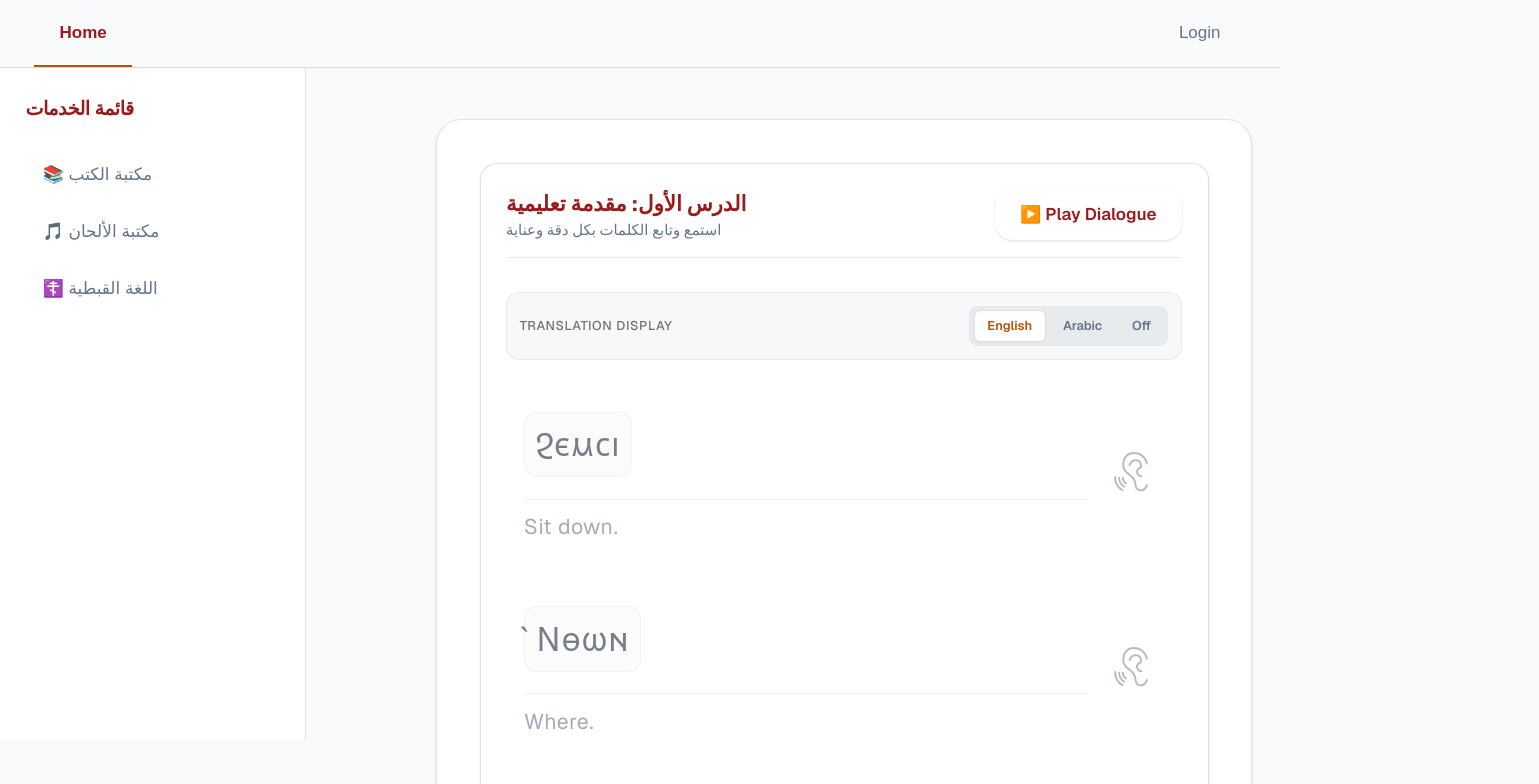
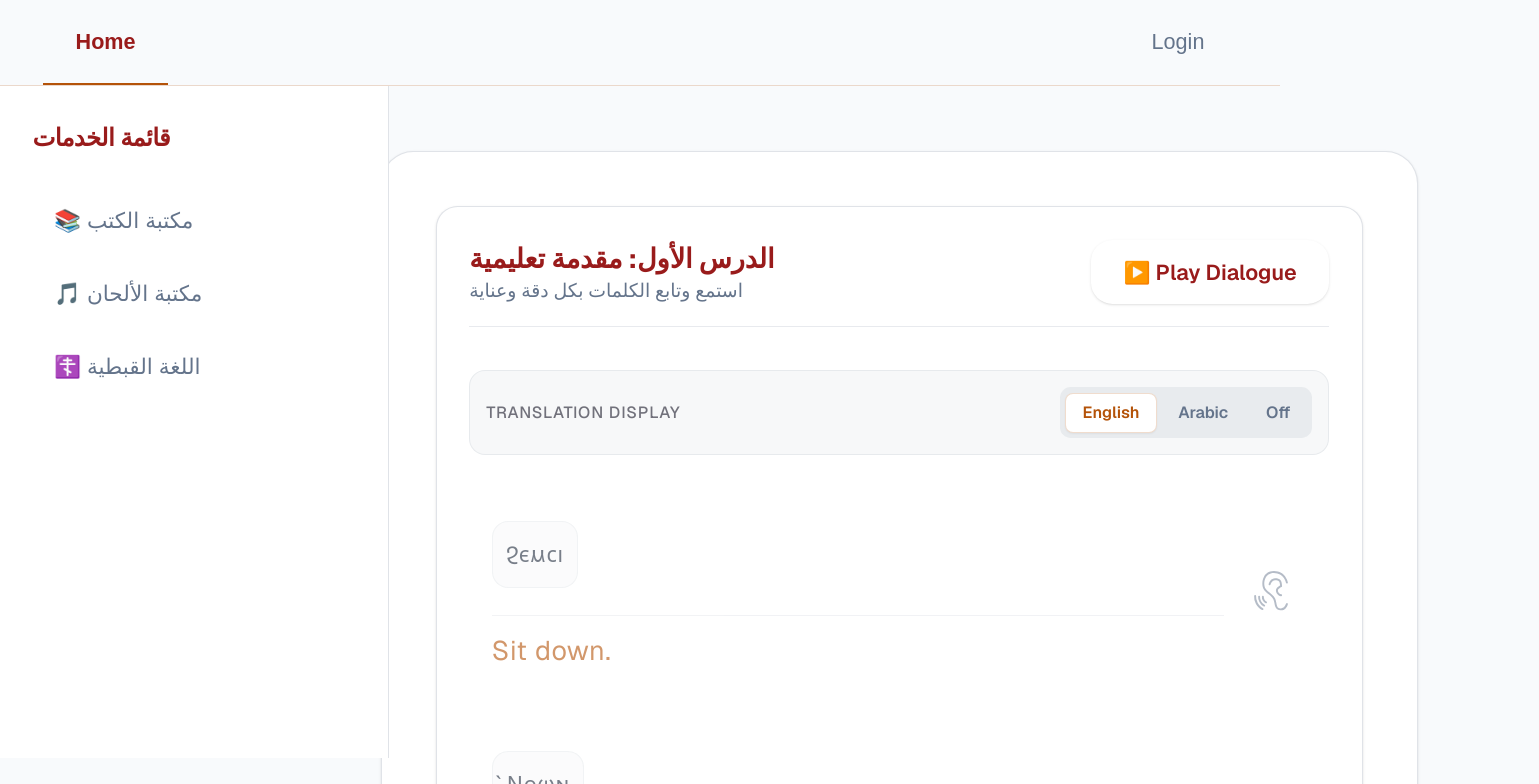
Before and after one commit to DrminaEmad/coptic_conversations, a Next.js app in the folder coptic_conversations/: page / in a window 1280 px wide. Both pictures are taken after a click on the button "English". Shown: the top 784 px of the page, 1539 px wide, since content can reach past the window. Built offline with nearby package versions, Linux system fonts and the light colour scheme.

Commit message:
font size optimized

```diff
--- a/coptic_conversations/app/globals.css
+++ b/coptic_conversations/app/globals.css
@@ -11,7 +11,7 @@
   /* 📱 MOBILE SIZING (Default Baseline) */
   /* Scales the default 16px down slightly to 15px so dense Coptic/Arabic scripts */
   /* look balanced and don't overflow on small mobile phone screens */
-  font-size: 93.75%;
+  font-size: 62.5%;
 }
 
 @media (prefers-color-scheme: dark) {
@@ -26,7 +26,7 @@
   :root {
     /* Automatically bumps the baseline up to exactly 16px (100%) on laptops/desktops */
     /* giving you more layout space for larger text layouts */
-    font-size: 100%;
+    font-size: 125%;
   }
 }
 
@@ -34,7 +34,7 @@
 @media (min-width: 1280px) {
   :root {
     /* Bumps the baseline to 17px (106.25%) so users sitting further back can read cleanly */
-    font-size: 106.25%;
+    font-size: 135%;
   }
 }
 
--- a/coptic_conversations/app/ui/TranscriptSegmentRow.tsx
+++ b/coptic_conversations/app/ui/TranscriptSegmentRow.tsx
@@ -65,7 +65,7 @@ const TranscriptSegmentRow = memo(({
                 className={`leading-relaxed tracking-wide font-sans ${
                   translation === 'arabic'
                     ? "text-xl md:text-2xl text-brand-accent font-medium text-right leading-loose"
-                    : "text-lg md:text-xl text-brand-muted font-normal text-left"
+                    : "text-lg md:text-xl text-brand-accent font-normal text-left"
               }`}
               >
                 {displaySentence}
--- a/coptic_conversations/app/ui/word.tsx
+++ b/coptic_conversations/app/ui/word.tsx
@@ -111,7 +111,7 @@ export default function SingleWord({ word,
        className="inline-flex flex-col items-center justify-start p-2 rounded-xl bg-brand-muted/5 border border-brand-muted/10 transition-all duration-200 select-none  cursor-pointer active:scale-95">
 
       {/* 🔹 Core Target Language Text (Behaves like standard readable prose) */}
-      <span className={` md:text-3xl font-coptic tracking-wide transition-colors duration-150 py-1 px-0.5 rounded-md ${
+      <span className={`font-coptic tracking-wide transition-colors duration-150 py-1 px-0.5 rounded-md ${
         isActiveRow
           ? "text-brand-primary font-semibold bg-brand-primary/10"
           : "text-foreground"
--- a/coptic_conversations/next.config.ts
+++ b/coptic_conversations/next.config.ts
@@ -8,5 +8,5 @@ import type { NextConfig } from "next";
 // export default nextConfig;
 
 module.exports = {
-  allowedDevOrigins: ['192.168.1.7'],
+  allowedDevOrigins: ['192.168.1.8'],
 }
```
